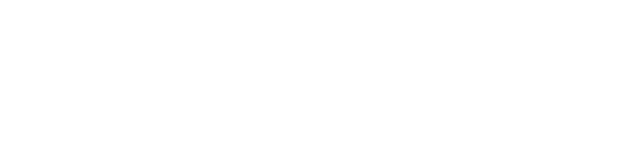
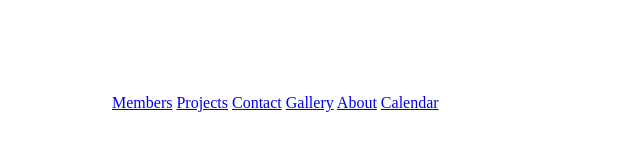
Before and after one commit to amhart02/webdevsociety, a website: page projects.html in a window 1280 px wide. Shown: the whole page, without its empty margins (0-640 px from the left). Drawn offline with Linux system fonts and the light colour scheme.

Commit message:
added nav

```diff
--- a/projects.html
+++ b/projects.html
@@ -7,7 +7,20 @@
 </head>
 <body>
     <header>
-        <!-- Insert Site Header -->
+        <nav>
+            <a href="index.html"
+              ><img
+                src="images/whitelogo.png"
+                alt="Logo for the WDD Society"
+                width="100px"
+            /></a>
+            <a href="members.html">Members</a>
+            <a href="projects.html">Projects</a>
+            <a href="contact.html">Contact</a>
+            <a href="gallery.html">Gallery</a>
+            <a href="about.html">About</a>
+            <a href="calendar.html">Calendar</a>
+          </nav>
     </header>
     <main>
 
--- /dev/null
+++ b/styles/projects.css
@@ -0,0 +1,3 @@
+:root {
+
+}
```
